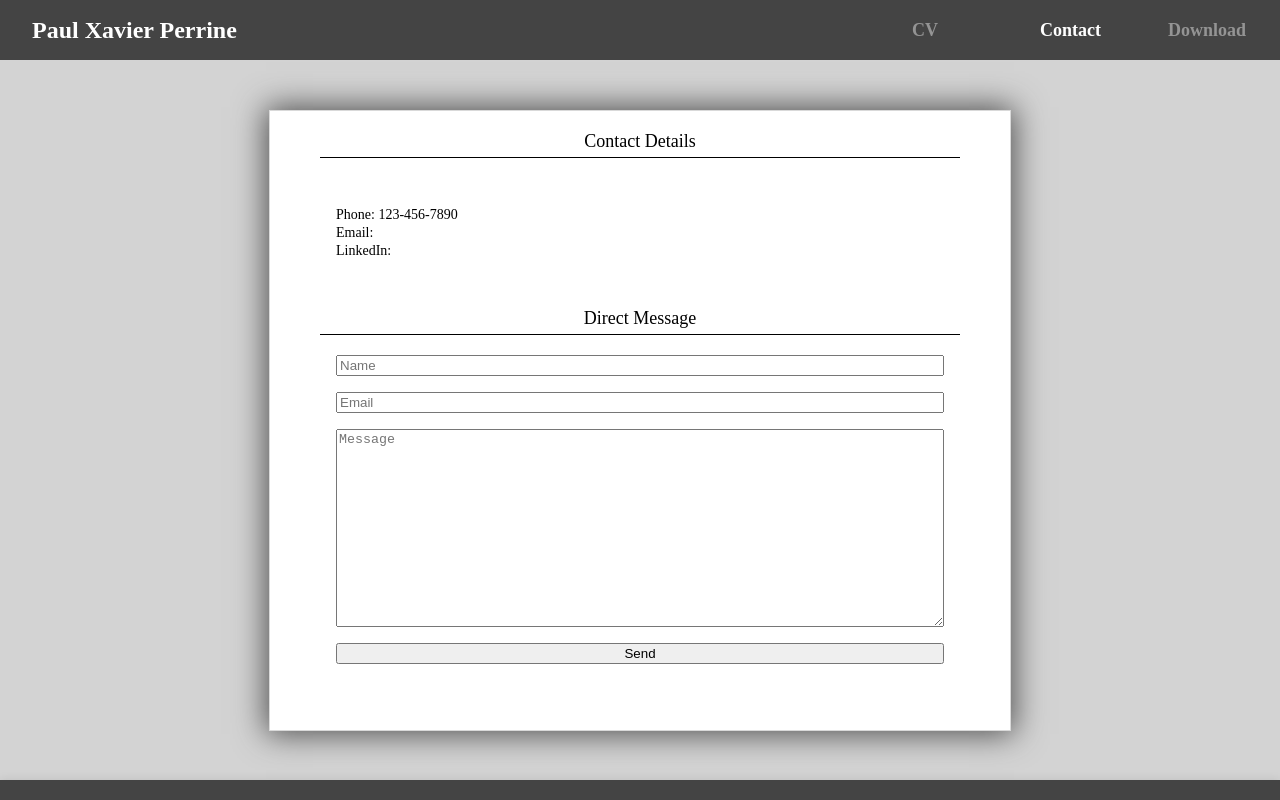
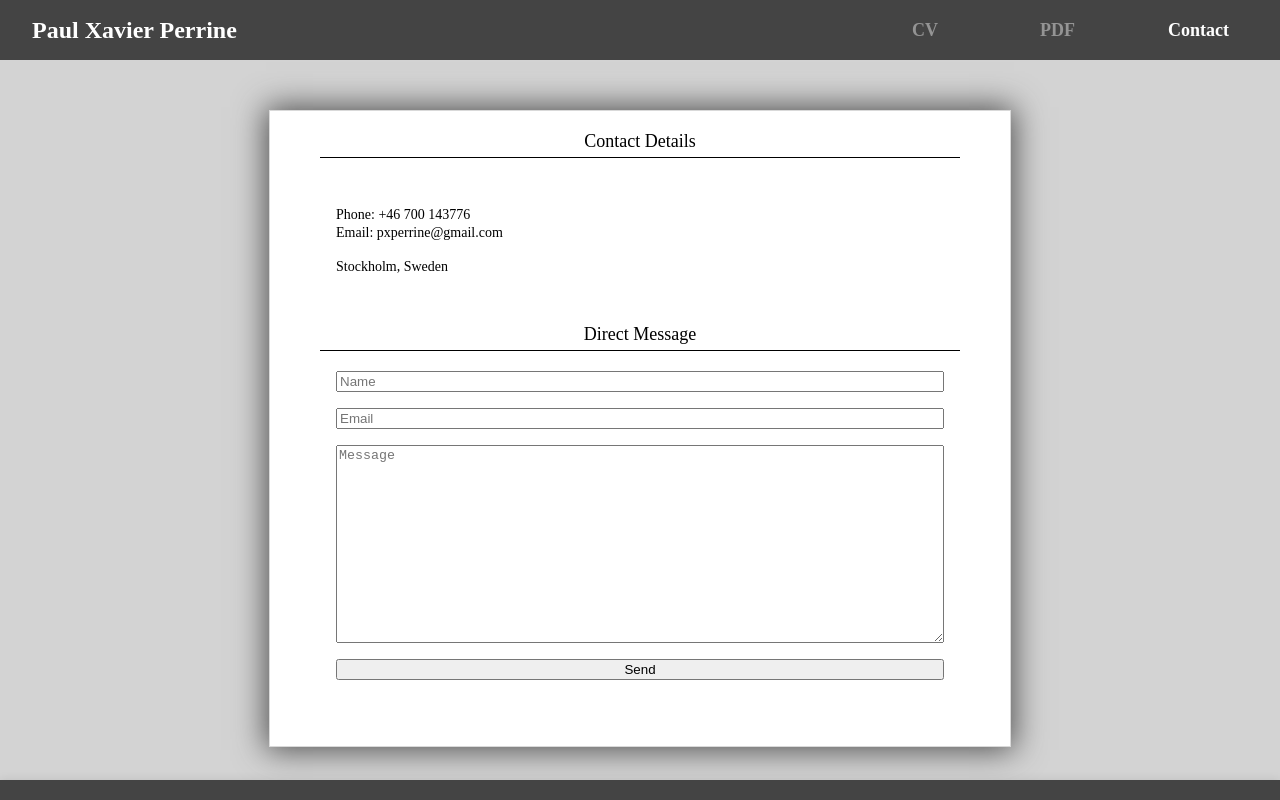
Before and after one commit to pxp888/cv_page, a React (Vite) app: page / in a window 1280 px wide. Both pictures are taken after a click on the element "Contact". Built offline with nearby package versions, Linux system fonts and the light colour scheme; a web font is replaced by a local one.

Commit message:
fix contact details

```diff
--- a/src/components/Contact.tsx
+++ b/src/components/Contact.tsx
@@ -37,9 +37,10 @@ function Contact() {
 				<main className="contactMain">
 					<h1>Contact Details</h1>
 					<div className="contactDetails">
-						<p>Phone: 123-456-7890</p>
-						<p>Email: </p>
-						<p>LinkedIn: </p>
+						<p>Phone: +46 700 143776</p>
+						<p>Email: pxperrine@gmail.com</p>
+						<br />
+						<p>Stockholm, Sweden</p>
 					</div>
 
 					<div className="contactform">
--- a/src/components/Headbox.tsx
+++ b/src/components/Headbox.tsx
@@ -26,15 +26,15 @@ function Headbox({current, changeCurrent}: HeadboxProps) {
 				>
 					CV
 				</p>
+				<a href={cv} download>
+					PDF
+				</a>
 				<p
 					onClick={contactClick}
 					className={current === 1 ? "currentpage" : ""}
 				>
 					Contact
 				</p>
-				<a href={cv} download>
-					Download
-				</a>
 			</div>
 		</>
 	);
```
